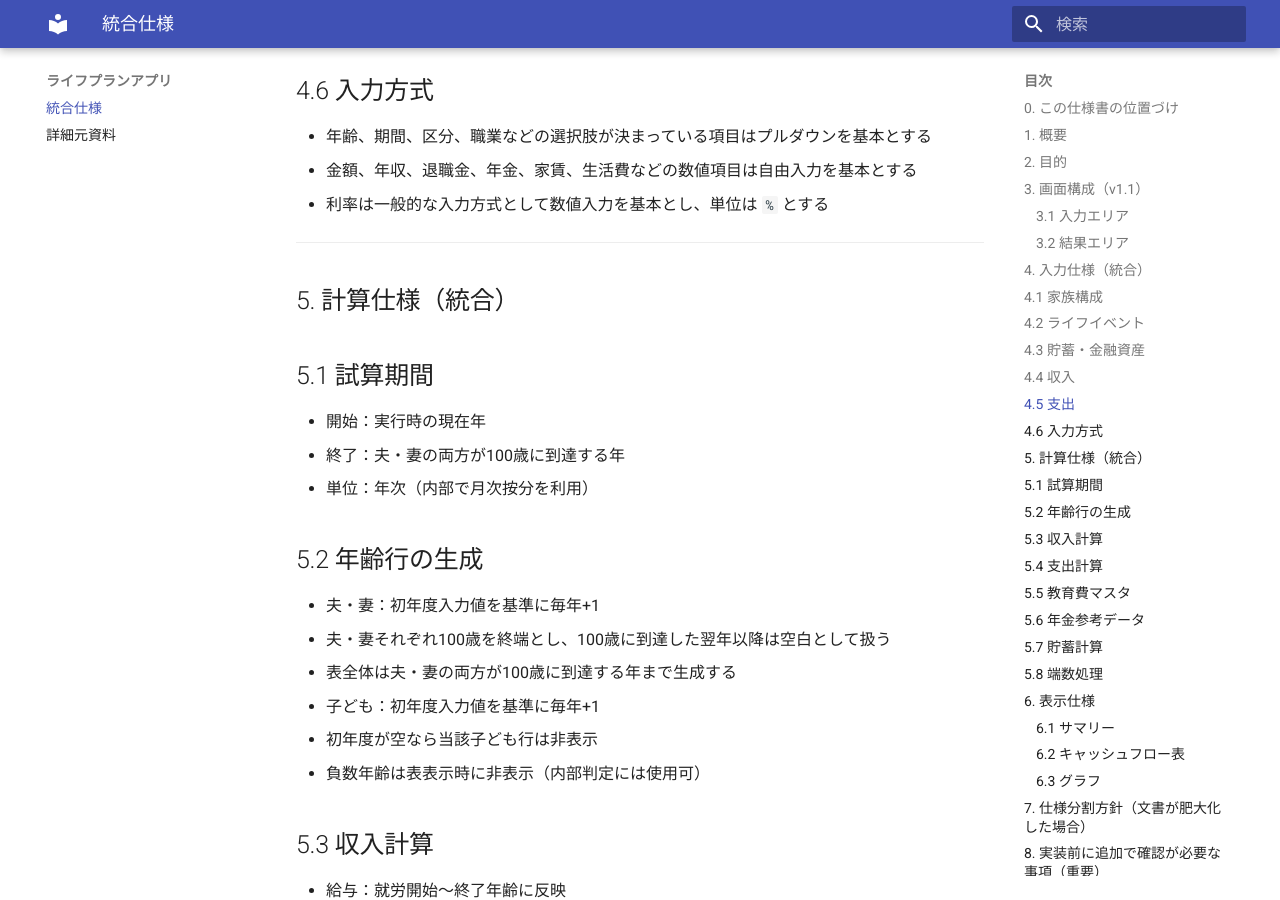
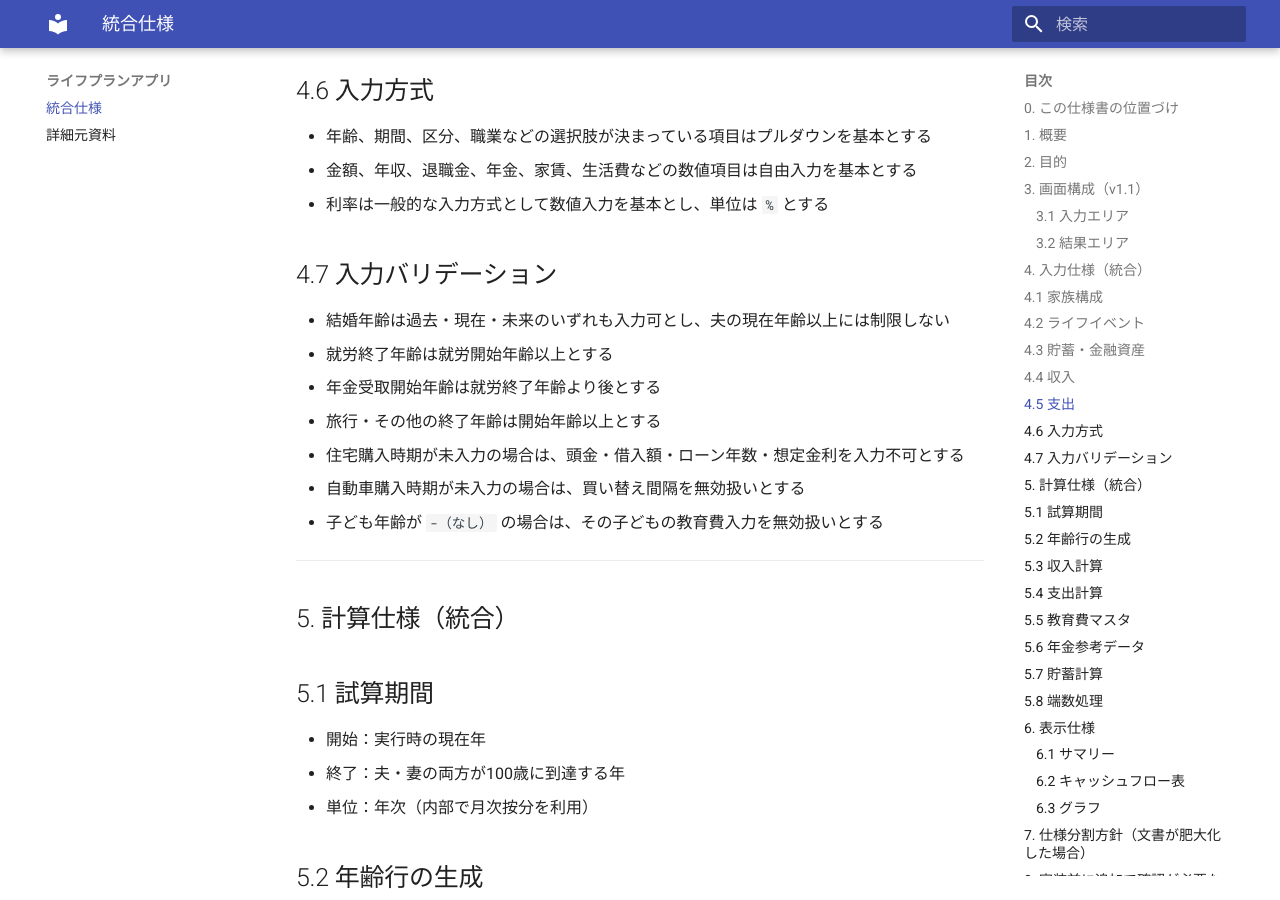
Before and after one commit to Kinagaki-525/LifePlan, an MkDocs documentation site: the page built from docs/index.md, in a window 1280 px wide and 900 px high, scrolled down 3263 px. Built offline with MkDocs 1.6.1 and Material for MkDocs 9.7.7, drawn with Linux system fonts in a browser that asks for light colours.

Commit message:
バリエーション項目を追加

```diff
--- a/docs/index.md
+++ b/docs/index.md
@@ -113,6 +113,16 @@
 - 年齢、期間、区分、職業などの選択肢が決まっている項目はプルダウンを基本とする
 - 金額、年収、退職金、年金、家賃、生活費などの数値項目は自由入力を基本とする
 - 利率は一般的な入力方式として数値入力を基本とし、単位は `%` とする
+
+## 4.7 入力バリデーション
+
+- 結婚年齢は過去・現在・未来のいずれも入力可とし、夫の現在年齢以上には制限しない
+- 就労終了年齢は就労開始年齢以上とする
+- 年金受取開始年齢は就労終了年齢より後とする
+- 旅行・その他の終了年齢は開始年齢以上とする
+- 住宅購入時期が未入力の場合は、頭金・借入額・ローン年数・想定金利を入力不可とする
+- 自動車購入時期が未入力の場合は、買い替え間隔を無効扱いとする
+- 子ども年齢が `-（なし）` の場合は、その子どもの教育費入力を無効扱いとする
 
 ---
 
```
